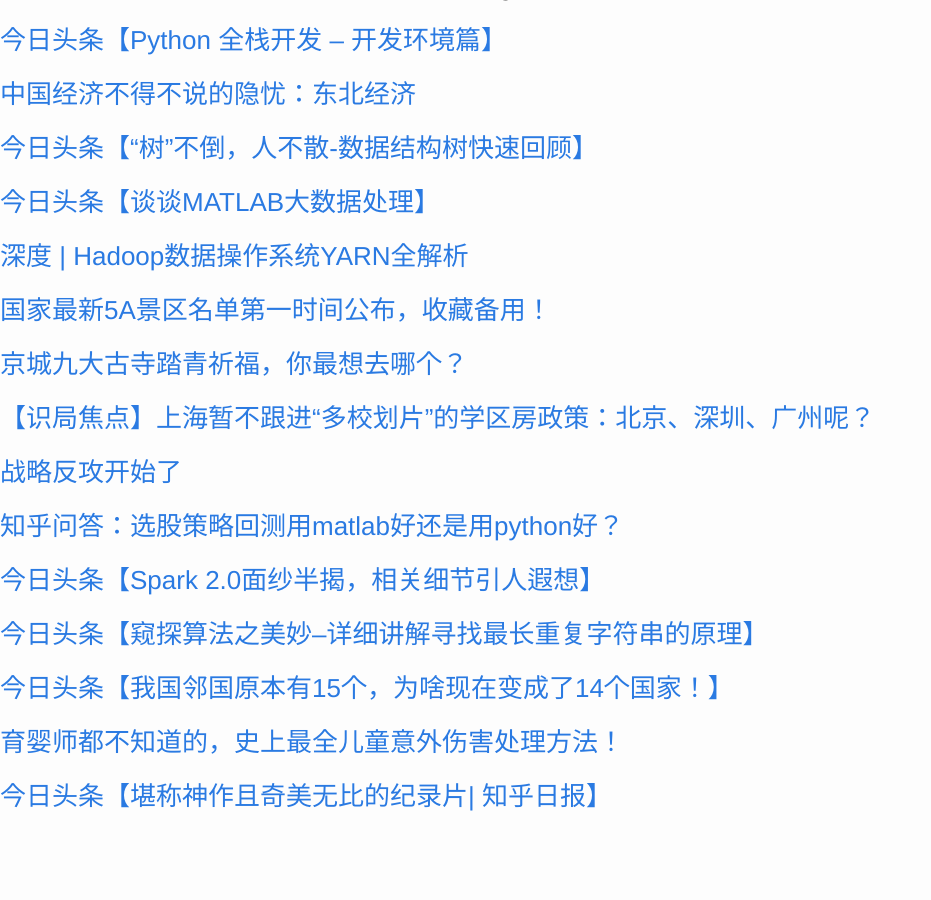
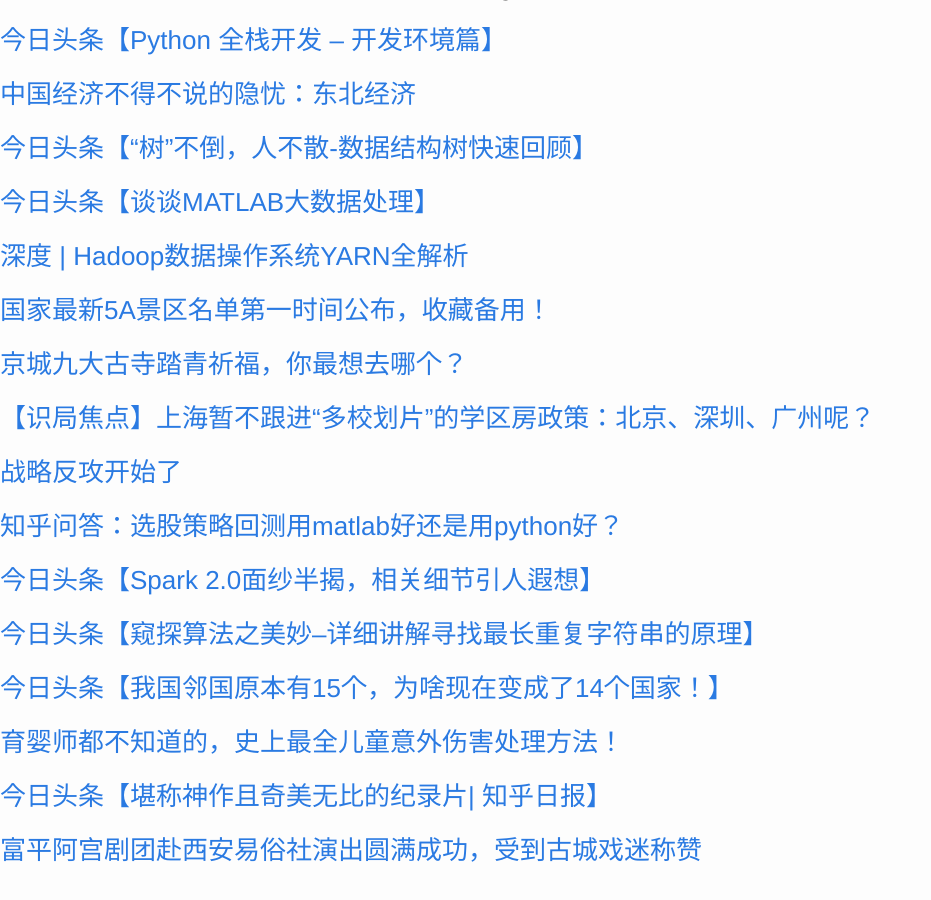
Before and after one commit to cnwarden/cnwarden.github.io, a Jekyll site: the page built from _posts/2016-02-22-test.markdown, in a window 1280 px wide and 900 px high, scrolled down 894 px. Shown: the whole window, without its empty margins (0-931 px from the left). Built offline with Jekyll 4.4.1, drawn with Linux system fonts in a browser that asks for light colours; before the commit the page ends 1740 px from its top, so only the background shows below that.

Commit message:
auto commit

```diff
--- a/_posts/2016-02-22-test.markdown
+++ b/_posts/2016-02-22-test.markdown
@@ -63,3 +63,5 @@ categories: update
 ### [育婴师都不知道的，史上最全儿童意外伤害处理方法！](http://mp.weixin.qq.com/s?__biz=MjM5MjUxODI4MA==&mid=403543010&idx=4&sn=dca3368156ae36b994d4770357c5bdd4&scene=0#wechat_redirect)
 
 ### [今日头条【堪称神作且奇美无比的纪录片| 知乎日报】](http://toutiao.com/item/6254686549179367938/?iid=3578109516&app=news_article&tt_from=android_share&utm_source=email&utm_medium=toutiao_android&utm_campaign=client_share)
+
+### [富平阿宫剧团赴西安易俗社演出圆满成功，受到古城戏迷称赞](http://mp.weixin.qq.com/s?__biz=MzA3MjI5NTYxNw==&mid=408166262&idx=1&sn=961a323a117aaf0598c27a0bf4a2af50&scene=0#wechat_redirect)
```
